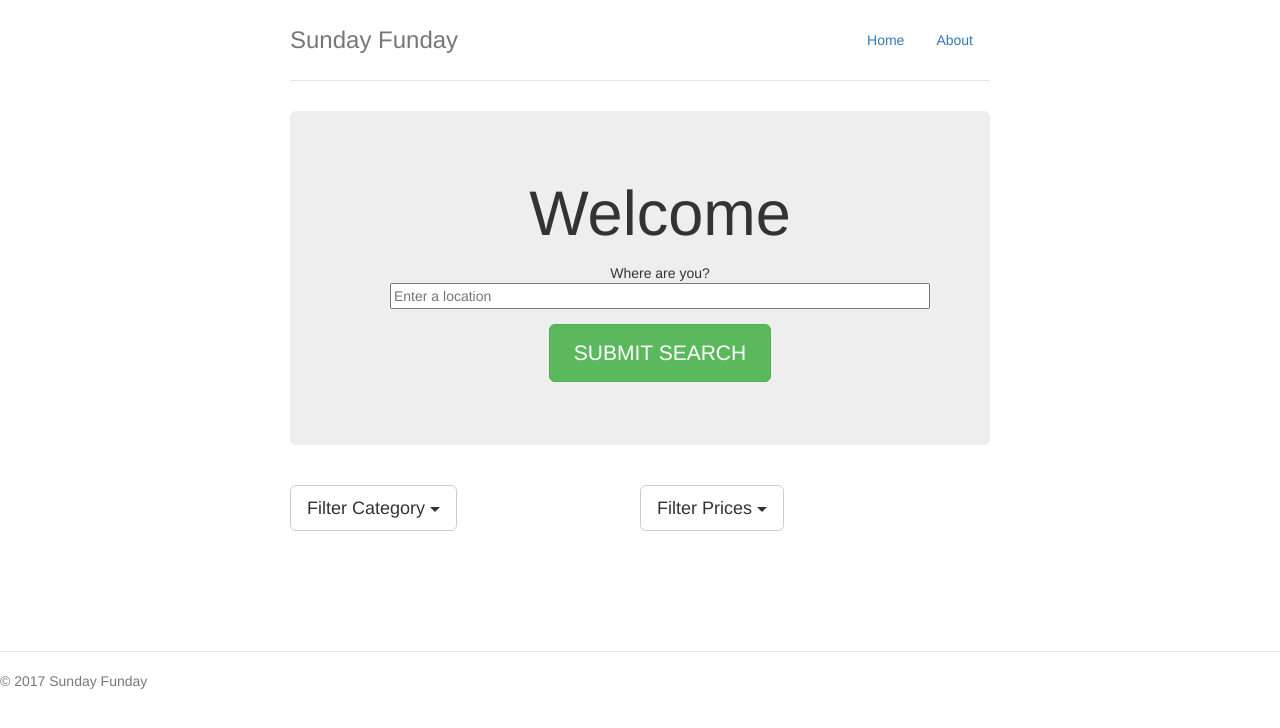
After one commit to mattgoorley/personal_website, a Flask app: template templates/sundayfunday.html in a window 1280 px wide. The commit adds this page. Shown: the top 728 px of the page. Run offline with Flask 2, Linux system fonts and the light colour scheme; the template is opened without the code that fills it, so the values that code supplies are empty; some libraries are stand-ins or nearby versions.

Commit message:
sunday funday added

```diff
--- a/app.py
+++ b/app.py
@@ -1,7 +1,7 @@
 from flask import Flask, render_template, request, redirect, url_for, flash, json, jsonify
 from forms import ContactForm
 from flask_mail import Mail, Message
-from magicwork.magicwork import Email, SecretKeying
+from magicwork.magicwork import Email, SecretKeying, SundayFunday
 import requests
 
 mail = Mail()
@@ -51,12 +51,29 @@ def contact():
 def snowday():
     return render_template('snowday.html')
 
-@app.route('/finder', methods=['GET'])
-def get_results():
-    url = "https://api.foursquare.com/v2/venues/search?ll=40.8117233,-73.95621249999999&client_id=XVODQ5S2KJJ0BORRXJLTGKOIFMYOLCW0YHABIFKFQPQTINRU&client_secret=FI1YNOKL5YPEMOK3ITQS5U3DRBWWJNMIWMO05WJVTAATUOF2&v=20170101&categoryId=4d4b7105d754a06374d81259&"
-    results = requests.get(url).json()
-    # print(results)
-    return jsonify(results=results)
+@app.route('/sundayfunday')
+def index():
+    client = foursquare.Foursquare(client_id=SundayFunday.CLIENT_ID, client_secret=SundayFunday.CLIENT_SECRET, redirect_uri='http://mattgoorley.com/sundayfunday')
+    auth_uri = client.oauth.auth_url()
+    code = request.args.get('code')
+    if code:
+        access_token = client.oauth.get_token(code)
+        client.set_access_token(access_token)
+        user = client.users()
+        return redirect(url_for('home', access_token=access_token))
+    return redirect(auth_uri)
+
+
+
+@app.route('/sundayfunday/home')
+def home():
+    access_token = request.args.get('access_token')
+    return render_template('sundayfunday.html', access_token=access_token)
+
+@app.route('/sundayfunday/about')
+def about():
+    return render_template('sundayfundayabout.html')
+
 
 if __name__ == "__main__":
     app.run(host="0.0.0.0",port=5000,debug=False)
--- /dev/null
+++ b/static/css/sundayfunday.css
@@ -0,0 +1,116 @@
+/* Space out content a bit */
+body {
+  padding-top: 20px;
+  padding-bottom: 20px;
+}
+
+.content{
+  position: relative;
+  height: 100%;
+  width: 100%;
+}
+
+.sections{
+  position: relative;
+  top: 0;
+  left: 0;
+  height: 100%;
+  width: 100%;
+}
+.card {
+  display: block;
+  position: absolute;
+  width: 100%;
+  height: 100%;
+  background-color:black;
+  top: 0;
+  left: 0;
+  overflow-y:auto;
+  color: white;
+}
+
+.content li:last-child {
+  position: relative;
+}
+
+.jumbotron {
+  height: 60%;
+}
+/* Everything but the jumbotron gets side spacing for mobile first views */
+.header,
+.marketing,
+.footer {
+  padding-right: 15px;
+  padding-left: 15px;
+}
+
+/* Custom page header */
+.header {
+  padding-bottom: 20px;
+  border-bottom: 1px solid #e5e5e5;
+}
+/* Make the masthead heading the same height as the navigation */
+.header h3 {
+  margin-top: 0;
+  margin-bottom: 0;
+  line-height: 40px;
+}
+
+/* Custom page footer */
+.footer {
+  padding-top: 19px;
+  color: #777;
+  border-top: 1px solid #e5e5e5;
+}
+
+/* Customize container */
+@media (min-width: 768px) {
+  .container {
+    max-width: 730px;
+  }
+}
+.container-narrow > hr {
+  margin: 30px 0;
+}
+
+/* Main marketing message and sign up button */
+.jumbotron {
+  text-align: center;
+  border-bottom: 1px solid #e5e5e5;
+  position: relative;
+}
+.jumbotron .btn {
+  padding: 14px 24px;
+  font-size: 21px;
+}
+
+/* Supporting marketing content */
+.marketing {
+  margin: 40px 0;
+}
+.marketing p + h4 {
+  margin-top: 28px;
+}
+
+/* Responsive: Portrait tablets and up */
+@media screen and (min-width: 768px) {
+  /* Remove the padding we set earlier */
+  .header,
+  .marketing,
+  .footer {
+    padding-right: 0;
+    padding-left: 0;
+  }
+  /* Space out the masthead */
+  .header {
+    margin-bottom: 30px;
+  }
+  /* Remove the bottom border on the jumbotron for visual effect */
+  .jumbotron {
+    border-bottom: 0;
+  }
+}
+
+#pac-input {
+  width: 100%;
+}
--- /dev/null
+++ b/static/js/sundayfunday.js
@@ -0,0 +1,172 @@
+$(document).ready(function() {
+
+    var wrapper = {
+        explore : "https://api.foursquare.com/v2/venues/explore?",
+        lat : "40.7",
+        lng : "-74",
+        version : "&v=20170214",
+        price : '1,2,3,4',
+        section : '',
+        query : '',
+        venuePhotos : '1',
+        openNow : '1',
+        sortByDistance : '1',
+        radius : '5000',
+        limit : '',
+        offset : 0,
+        zOffset : 500
+    };
+
+
+    // get location
+    google.maps.event.addDomListener(window, 'load', initAutocomplete);
+    function initAutocomplete() {
+        var card = document.getElementById('pac-card');
+        var input = document.getElementById('pac-input');
+
+
+        var autocomplete = new google.maps.places.Autocomplete(input);
+
+        autocomplete.addListener('place_changed', function() {
+            var place = autocomplete.getPlace();
+            var lat = place.geometry.location.lat();
+            var lng = place.geometry.location.lng();
+            wrapper.lat = lat;
+            wrapper.lng = lng;
+        });
+    };
+
+    // get user info on load up
+    var getUser = function() {
+        $.ajax({
+            method: 'GET',
+            url: 'https://api.foursquare.com/v2/users/self?oauth_token=' + oauth_token + '&v=20170213',
+            datatype: 'json',
+            success: function(response) {
+                var user = response.response.user
+                var name = user.firstName + " " + user.lastName
+                $('.jumbotron > h1').html('Hi ' + name)
+                var photo = user.photo.prefix + "64x64" + user.photo.suffix
+                $('#user-photo').attr('src', photo)
+
+            }
+        })
+    }
+
+    getUser()
+    // dropdown filters
+var priceOptions = [];
+
+$( '#price a' ).on( 'click', function( event ) {
+
+    var $target = $( event.currentTarget ),
+        val = $target.attr( 'data-value' ),
+        $inp = $target.find( 'input' ),
+        idx;
+
+    if ( ( idx = priceOptions.indexOf( val ) ) > -1 ) {
+        priceOptions.splice( idx, 1 );
+        setTimeout( function() { $inp.prop( 'checked', false ) }, 0);
+    } else {
+        priceOptions.push( val );
+        setTimeout( function() { $inp.prop( 'checked', true ) }, 0);
+    }
+
+    $( event.target ).blur();
+
+    return false;
+});
+
+$( '#cats a' ).on( 'click', function( event ) {
+    catsOptions = []
+    var $target = $( event.currentTarget ),
+        val = $target.attr( 'data-value' ),
+        $inp = $target.find( 'input' );
+
+    $( '#cats input' ).prop('checked', false);
+    catsOptions.pop()
+    $inp.prop('checked', true);
+    catsOptions.push( val );
+
+    $( event.target ).blur();
+
+    wrapper.section = catsOptions.join()
+
+    return false;
+});
+
+// get explore results
+    var explore = function (url) {
+        $.ajax({
+            method: 'GET',
+            url: url,
+            datatype: 'json',
+            success: function(response) {
+                var defaults = {price:'N/A', menu:false, url: false ,phone:'N/A',photo:'http://conference.cla-net.org/2015/wp-content/uploads/2015/05/sunday-funday-300x195.jpg'}
+                var items = response.response.groups[0].items
+                len = items.length;
+
+                for(var i=0; i < len; i++) {
+                    var venueItem = items[i].venue;
+                    var venue = {
+                        name: venueItem.name,
+                        url: venueItem.url,
+                        rating: venueItem.rating,
+                        price: (venueItem.price ? venueItem.price.message:defaults.price),
+                        phone: (venueItem.contact.formattedPhone ? venueItem.contact.formattedPhone:defaults.phone),
+                        category: venueItem.categories[0].shortName,
+                        address: venueItem.location.address,
+                        city: venueItem.location.city,
+                        distance: venueItem.location.distance,
+                        menu: (venueItem.menu ? venueItem.menu.mobileUrl:defaults.menu),
+                        photo: (venueItem.photos.groups[0] ? (venueItem.photos.groups[0].items[0].prefix + '300x300' + venueItem.photos.groups[0].items[0].suffix):defaults.photo),
+                        pane : wrapper.zOffset - i
+                    };
+                    var template = $('#venue-cards').html();
+                    var display = {'name':venue.name,'url':venue.url,'rating':venue.rating,'price':venue.price,'phone':venue.phone,'category':venue.category,'address':venue.address,'distance':venue.distance,'menu':venue.menu,'photo':venue.photo,'pane':venue.pane};
+                    Mustache.parse(template,["<%","%>"]);
+                    $(".content").append(Mustache.render(template,display))
+
+                }
+            }
+
+        })
+    }
+
+// build URL
+
+    var urlBuilder = function() {
+        console.log(wrapper.offset)
+        var foursquareUrl = wrapper.explore + 'll=' + wrapper.lat + "," +  wrapper.lng + '&venuePhotos=1' + '&oauth_token=' + oauth_token + '&offset=' + wrapper.offset.toString() + wrapper.version
+        if (priceOptions.length > 0) { foursquareUrl += '&price=' + priceOptions.join() }
+        if (wrapper.section.length > 1) { foursquareUrl += '&section=' + wrapper.section }
+        console.log(foursquareUrl)
+        wrapper.offset += 1
+        console.log(wrapper.offset)
+        return foursquareUrl
+    }
+
+// submit btn
+    $('#submit-button').on( 'click', function(event) {
+        $('.content').empty()
+        $('.marketing').empty()
+        var url = urlBuilder()
+        explore(url)
+        addNextButton()
+    })
+
+
+    var addNextButton = function() {
+        var template = $('#next-btn').html()
+        $('.marketing').append(Mustache.render(template))
+        $(document).on('click', '#next-button', function() {
+            var listElement = $('.content').children(':first')
+            listElement.remove()
+            if ( $('.content').children().length == 0 ) {
+                var url = urlBuilder()
+                explore(url)
+            }
+        })
+    }
+
+})
--- a/templates/base.html
+++ b/templates/base.html
@@ -40,13 +40,13 @@
                 <li class="dropdown">
                   <a href="#" class="dropdown-toggle" data-toggle="dropdown" role="button" aria-haspopup="true" aria-expanded="false">Projects <span class="caret"></span></a>
                   <ul class="dropdown-menu">
-                    <li><a href="http://lazysundayapp.com/">Lazy Sunday</a></li>
-                    <li><a href="https://github.com/mattgoorley/order_tracker">Order Tracker</a></li>
+                    <li><a href="http://mattgoorley/sundayfunday">Sunday Funday</a></li>
+                    <li><a href="http://lazysundayapp.com">Lazy Sunday</a></li>
                     <li><a href="#"></a></li>
                     <li role="separator" class="divider"></li>
                     <li class="dropdown-header">More Projects</li>
                     <li><a href="https://github.com/mattgoorley/wikicrawler">WikiCrawler</a></li>
-                    <li><a href="#">Edgar Searcher</a></li>
+                    <li><a href="http://mattgoorley.com/snowday">Snow Day</a></li>
                   </ul>
                 </li>
               </ul>
--- a/templates/snowday.html
+++ b/templates/snowday.html
@@ -19,7 +19,7 @@
       <h1>Snow Day</h1>
     </header>
     <div class="row">
-      <div class="col s12 m8 l8" style="float:none; margin:auto">
+      <div class="col s12 m12 l8" style="float:none; margin:auto">
 
         <div class="pac-card" id="pac-card">
           <div id="title">
@@ -36,7 +36,7 @@
     </div>
 
     <div class="row">
-      <div class="col s12 m8 l8" style="float:none; margin:auto">
+      <div class="col s12 m12 l8" style="float:none; margin:auto">
 
         <div class="cat-card" id="cat-card">
 
@@ -84,7 +84,7 @@
 <script type="text/javascript" src='../static/js/snowday.js'></script>
 <script src="https://cdnjs.cloudflare.com/ajax/libs/materialize/0.98.0/js/materialize.min.js"></script>
 <script id='venue-slides' type='x-tmpl-mustache'>
-    <div class='col s12 m4'>
+    <div class='col s12 m6'>
       <div class='card' id=<%name%> style='color:black'>
           <div class="card-image waves-effect waves-block waves-light">
           <a href=<%url%>  ><img src="" id=<%id%>></a>
--- /dev/null
+++ b/templates/sundayfunday.html
@@ -0,0 +1,116 @@
+<!DOCTYPE html>
+<html lang="en">
+<head>
+    <meta charset="UTF-8">
+    <title>Document</title>
+    <script src="https://ajax.googleapis.com/ajax/libs/jquery/3.1.1/jquery.min.js"></script>
+    <script src="https://maps.googleapis.com/maps/api/js?key=AIzaSyDzS4zkJ-lF8-Z-7WNAarxNYR20X0DR-LM&libraries=places&"></script>
+    <script>
+        var oauth_token = '{{access_token}}';
+    </script>
+    <link href="https://maxcdn.bootstrapcdn.com/bootstrap/3.3.6/css/bootstrap.min.css" rel="stylesheet">
+    <link href="../static/css/sundayfunday.css" rel="stylesheet">
+</head>
+
+<body>
+    <div class="container">
+        <div class="header clearfix">
+            <nav>
+              <ul class="nav nav-pills pull-right">
+                <li role="presentation" class="/sundayfunday/"><a href="/">Home</a></li>
+                <li role="presentation"><a href="/sundayfunday/about">About</a></li>
+                <li role="presentation"><img src='' id='user-photo'></li>
+              </ul>
+            </nav>
+            <h3 class="text-muted">Sunday Funday</h3>
+        </div>
+
+        <div class="jumbotron">
+          <div class="sections">
+            <ul class="content">
+              <h1>Welcome </h1>
+              <p class="lead">
+                  <div class="pac-card" id="pac-card">
+                    <div id="title">
+                      Where are you?
+                    </div>
+
+                    <div id="pac-container">
+                      <input id="pac-input" type="text"
+                          placeholder="Enter a location">
+                    </div>
+                  </div>
+              </p>
+              <p><a class="btn btn-lg btn-success" href="#" role="button" id='submit-button'>SUBMIT SEARCH</a></p>
+            </ul>
+          </div>
+        </div>
+
+        <div class="row marketing">
+            <div class="col-lg-6 col-xs-12 col-md-8">
+                <div class="row dropdown">
+                        <div class="button-group">
+                            <button type="button" class="btn btn-default btn-lg dropdown-toggle" data-toggle="dropdown" ><span>Filter Category</span> <span class="caret"></span></button>
+                            <ul class="dropdown-menu noclose" id="cats">
+                              <li><a href="#" class="small" data-value="food" tabIndex="-1"><input type="radio"/>&nbsp;Food</a></li>
+                              <li><a href="#" class="small" data-value="drinks" tabIndex="-1"><input type="radio"/>&nbsp;Drinks</a></li>
+                              <li><a href="#" class="small" data-value="coffee" tabIndex="-1"><input type="radio"/>&nbsp;Coffee</a></li>
+                              <li><a href="#" class="small" data-value="shops" tabIndex="-1"><input type="radio"/>&nbsp;Shops</a></li>
+                              <li><a href="#" class="small" data-value="outdoors" tabIndex="-1"><input type="radio"/>&nbsp;Outdoors</a></li>
+                              <li><a href="#" class="small" data-value="trending" tabIndex="-1"><input type="radio"/>&nbsp;Trending</a></li>
+                            </ul>
+                        </div>
+                </div>
+                <br></br>
+                <br></br>
+            </div>
+            <div class="col-lg-6 col-xs-12 col-md-8">
+                <div class="row dropdown">
+                        <div class="button-group">
+                            <button type="button" class="btn btn-default btn-lg dropdown-toggle" data-toggle="dropdown"><span>Filter Prices</span> <span class="caret"></span></button>
+                            <ul class="dropdown-menu" id='price'>
+                              <li><a href="#" class="small" data-value="1" tabIndex="-1"><input type="checkbox"/>&nbsp;<$10</a></li>
+                              <li><a href="#" class="small" data-value="2" tabIndex="-1"><input type="checkbox"/>&nbsp;$10-$20</a></li>
+                              <li><a href="#" class="small" data-value="3" tabIndex="-1"><input type="checkbox"/>&nbsp;$20-$30</a></li>
+                              <li><a href="#" class="small" data-value="4" tabIndex="-1"><input type="checkbox"/>&nbsp;>$30</a></li>
+                            </ul>
+                        </div>
+                </div>
+                <br></br>
+            </div>
+        </div>
+    </div>
+
+          <footer class="footer">
+            <p>© 2017 Sunday Funday</p>
+          </footer>
+
+
+
+
+    <script src="https://cdnjs.cloudflare.com/ajax/libs/mustache.js/2.3.0/mustache.min.js"></script>
+    <script src="https://maxcdn.bootstrapcdn.com/bootstrap/3.3.7/js/bootstrap.min.js" integrity="sha384-Tc5IQib027qvyjSMfHjOMaLkfuWVxZxUPnCJA7l2mCWNIpG9mGCD8wGNIcPD7Txa" crossorigin="anonymous"></script>
+
+    <script src="../static/js/sundayfunday.js" type="text/javascript"></script>
+    <script id='venue-cards' type='x-tmpl-mustache'>
+          <li class='card' id=card<%pane%> style="z-index:<%pane%>" >
+              <div class="card-image"><a href=<%menu%> id='menu' target="_blank"> <img src=<%photo%> ></a>  > </div>
+
+              <div class="card-content">
+                <h1><a href=<%url%> id='url' target="_blank"><span class="card-title activator brown-text text-darken-4"><%name%></span></a></h1>
+                <p class='category'><%category%></p>
+                <p class="rating"><%rating%>/10</p>
+                <p class="distance">Distance: <%distance%> meters</p>
+
+                <p class="phone"><%phone%></p>
+                <p class="address"><%address%></p>
+
+              </div>
+          </li>
+    </script>
+
+    <script id='next-btn' type="x-tmpl-mustache">
+      <button type='button' class='btn btn-primary btn-lg btn-block' id='next-button'>Next</button>
+    </script>
+</body>
+</html>
```
Also changed, not shown: templates/sundayfundayabout.html (added, +49 -0 lines).
